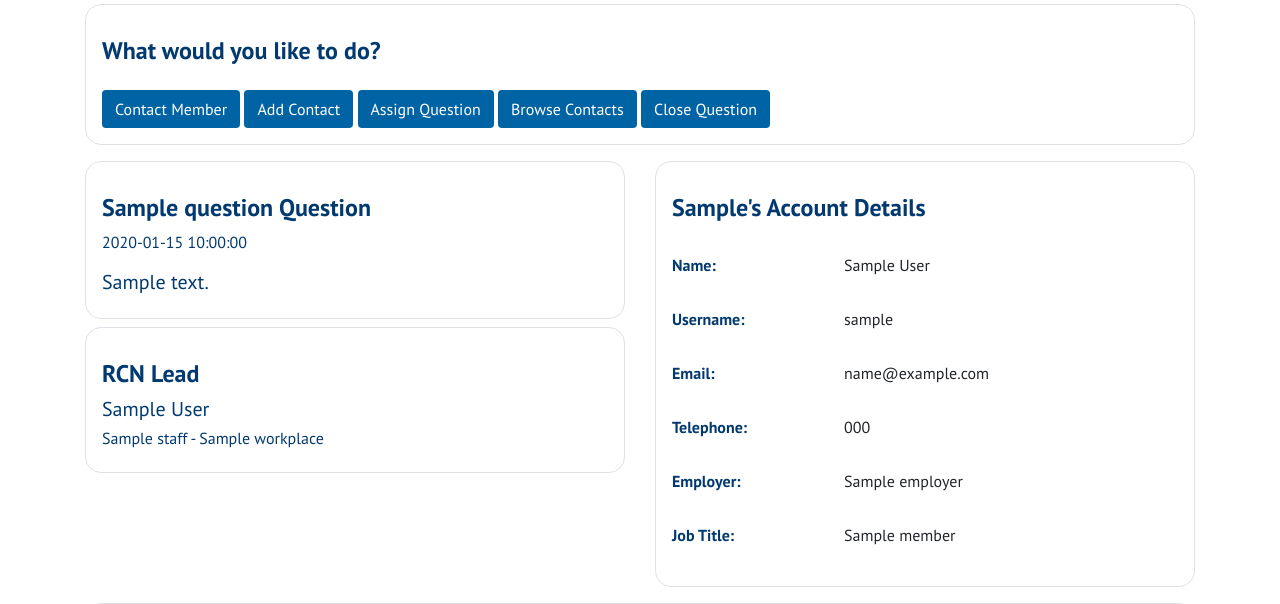
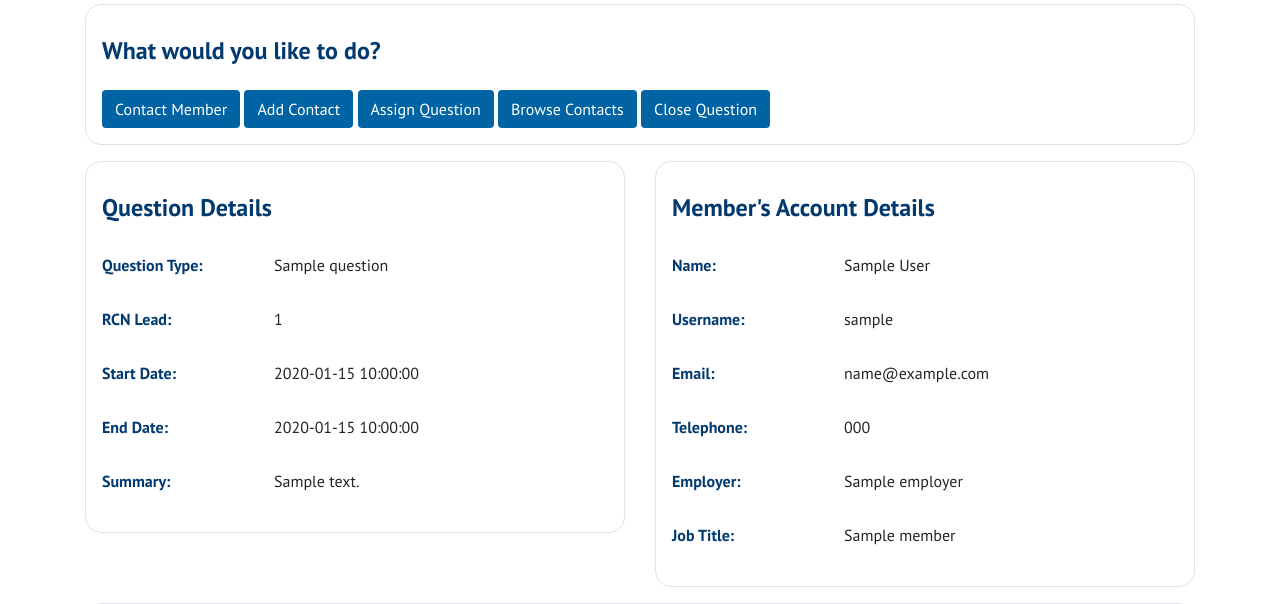
Before and after one commit to H4RP3RK/milestone3_rcn, a Flask app: template templates/staff_question_details.html in a window 1280 px wide. Shown: the part 267-871 px from the top of the page. Run offline with Flask 2, Linux system fonts and the light colour scheme; the template is opened without the code that fills it: most values are stand-ins (such as "Sample title", 1, 10 or a date in 2020); some libraries are stand-ins or nearby versions.

Commit message:
staff_question_details - reformatted page layout

```diff
--- a/templates/staff_question_details.html
+++ b/templates/staff_question_details.html
@@ -22,15 +22,16 @@
                     </div>
                 </section>
 <!--Question-->
+<!--
                 <section class="col-md-6">
                     <div class="border">
                         <div class="font font-blue">
-                            <h4 class="heading font-heavy font-blue padding-bottom">{{question.question_type.capitalize()}} Question</h4>
+                            <h4 class="heading font-heavy font-blue padding-bottom">Member's Question - {{question.question_type.capitalize()}}</h4>
                             <p>{{question.start_date}}</p>
                             <h5>{{question.summary}}</h5>
                         </div>
                     </div>
-<!--RCN Lead-->
+<!--RCN Lead
                     <div class="border">
                         <div class="font font-blue">
                             <h4 class="heading font-heavy font-blue padding-bottom">RCN Lead</h4>
@@ -43,10 +44,49 @@
                         </div>
                     </div>
                 </section>
+-->
+                <section class="col-md-6 blue-link">
+                    <div class="border">
+                        <h4 class="heading font-heavy font-blue">Question Details</h4>
+                        <form>
+                            <div class="form-group form-row justify-content-center">
+                                <label for="question_type" class="col-4 col-form-label">Question Type: </label>
+                                <div class="col-8">
+                                    <input type="text" readonly class="form-control-plaintext" id="question_type" name="question_type" value="{{ question.question_type.capitalize() }}">
+                                </div>
+                            </div>
+                            <div class="form-group form-row justify-content-center">
+                                <label for="staff_id" class="col-4 col-form-label">RCN Lead: </label>
+                                <div class="col-8">
+                                    <input type="text" readonly class="form-control-plaintext" id="staff_id" name="staff_id" value="{{ question.staff_id }}">
+                                </div>
+                            </div>
+                            <div class="form-group form-row justify-content-center">
+                                <label for="start_date" class="col-4 col-form-label">Start Date: </label>
+                                <div class="col-8">
+                                    <input type="text" readonly class="form-control-plaintext" id="start_date" name="start_date" value="{{ question.start_date }}">
+                                </div>
+                            </div>
+                            <div class="form-group form-row justify-content-center">
+                                <label for="end_date" class="col-4 col-form-label">End Date: </label>
+                                <div class="col-8">
+                                    <input type="text" class="form-control-plaintext" id="end_date" name="end_date" value="{{ question.end_date }}">
+                                </div>
+                            </div>
+                            <div class="form-group form-row justify-content-center">
+                                <label for="summary" class="col-4 col-form-label">Summary: </label>
+                                <div class="col-8">
+                                    <input type="text" readonly class="form-control-plaintext" id="summary" name="summary" value="{{ question.summary }}">
+                                </div>
+                            </div>
+                        </form>
+                    </div>
+                </section>
+
 <!--Member Account Details-->
                 <section class="col-md-6 blue-link">
                     <div class="border">
-                        <h4 class="heading font-heavy font-blue">{{ member.first_name }}'s Account Details</h4>
+                        <h4 class="heading font-heavy font-blue">Member's Account Details</h4>
                         <form>
                             <div class="form-group form-row justify-content-center">
                                 <label for="name" class="col-4 col-form-label">Name: </label>
```
Also changed, not shown: README.md.
